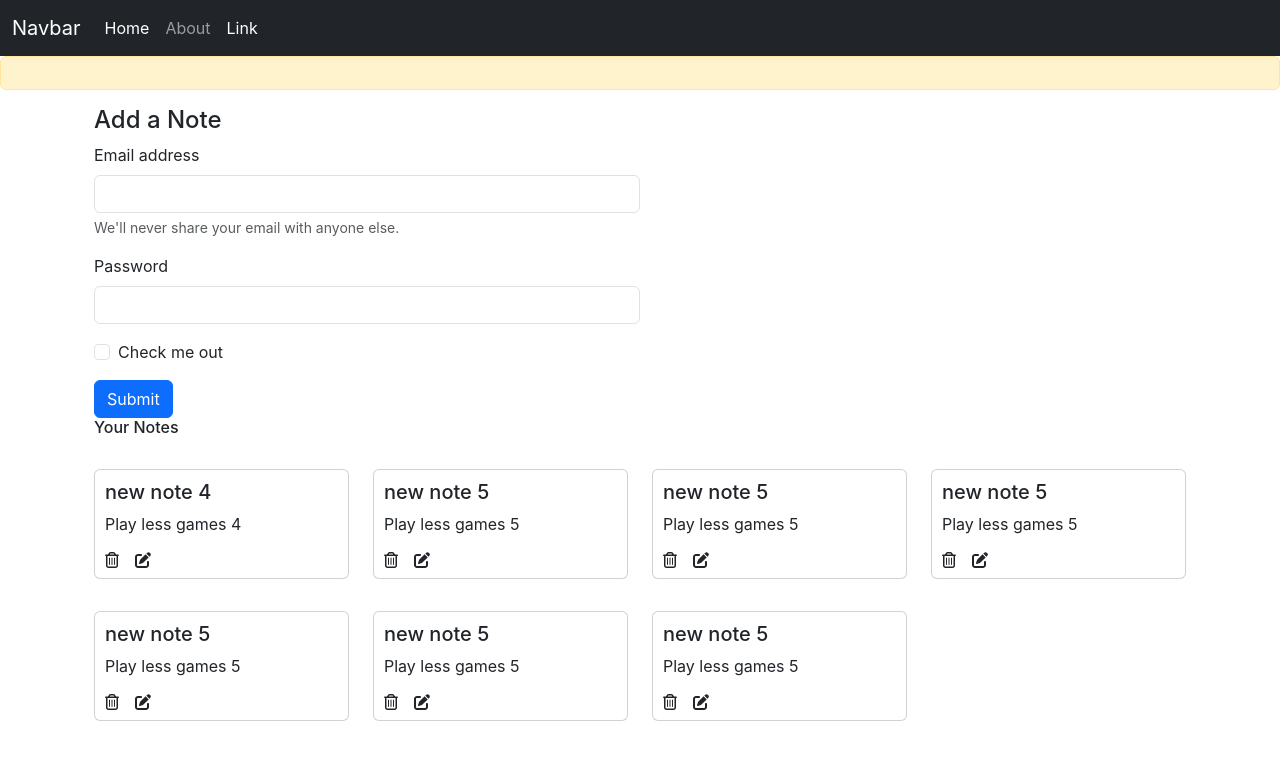
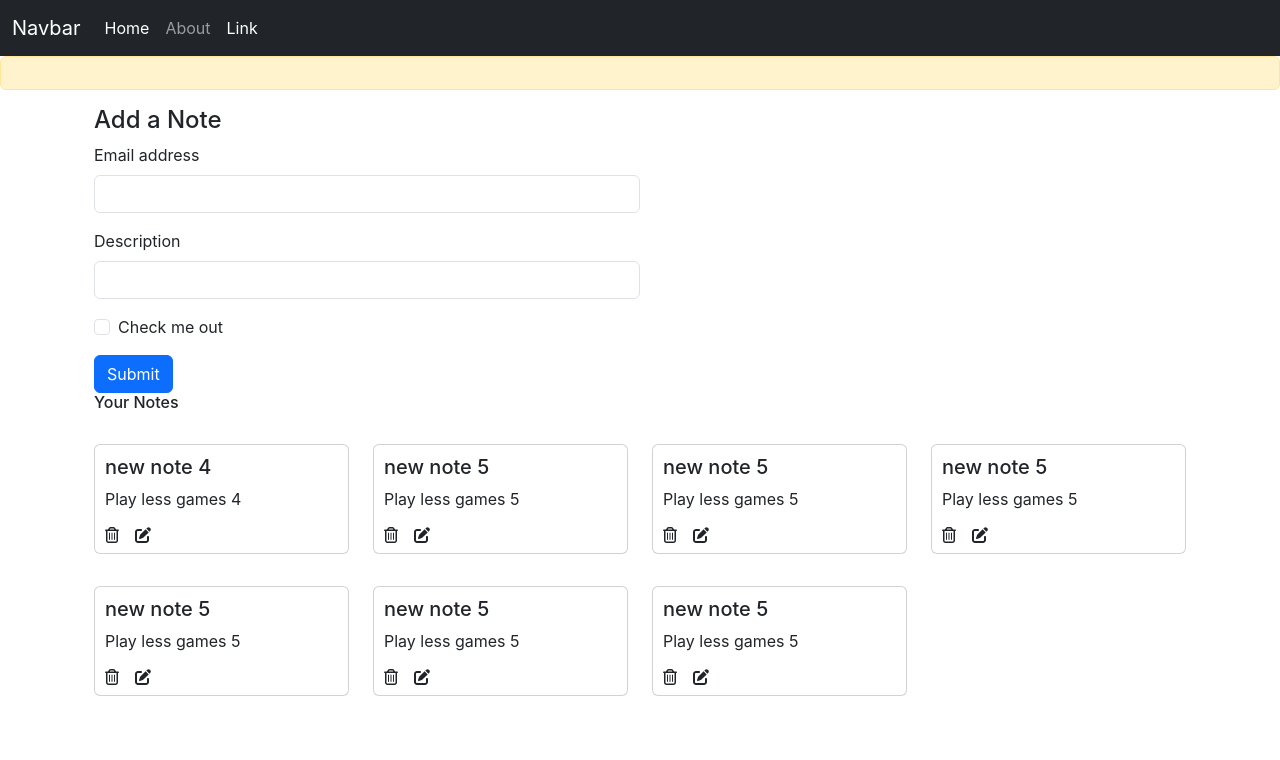
Before and after one commit to KUSHAL-HC/iNotebook, a React (Create React App) app: page / in a window 1280 px wide. Shown: the top 760 px of the page. Built offline with nearby package versions, Linux system fonts and the light colour scheme.

Commit message:
clint side of notebook is ready

```diff
--- /dev/null
+++ b/src/components/AddNotes.js
@@ -0,0 +1,41 @@
+import React, { useContext,useState } from 'react';
+import NoteContext from '../context/notes/NoteContext.js';
+
+const AddNotes = () => {
+    const  context = useContext(NoteContext);
+    const {addNote} = context;
+
+    const [note, setNote] = useState({title:"",description:"",tag:"default"})
+
+    const handleClick = (e)=>{
+        e.preventDefault();
+        console.log(note.title ,note.description , note.tag);
+        addNote(note.title ,note.description , note.tag);
+    }
+    const onChange =(e)=>{
+            setNote({...note,[e.target.name]: e.target.value})
+    }
+  return (
+    <div>
+        <h4>Add a Note</h4>
+            <form>
+                <div className="mb-3">
+                    <label htmlFor="exampleInputEmail1" className="form-label">Email address</label>
+                    <input type="text" className="form-control  w-50" id="title" name="title"  onChange={onChange}/>
+                </div>
+                <div className="mb-3">
+                    <label htmlFor="description" className="form-label">Description</label>
+                    <input type="text" className="form-control  w-50" name="description"  onChange={onChange}/>
+                </div>
+                <div className="mb-3 form-check">
+                    <input type="checkbox" className="form-check-input" id="exampleCheck1"/>
+                    <label className="form-check-label" htmlFor="exampleCheck1">Check me out</label>
+                </div>
+                <button type="submit" className="btn btn-primary" onClick={handleClick}>Submit</button>
+            </form>
+            <h6>Your Notes</h6>
+        </div>
+  )
+}
+
+export default AddNotes
--- a/src/components/Home.js
+++ b/src/components/Home.js
@@ -3,25 +3,6 @@
 const Home = () => {
   return (
     <div className="container-fluid">
-      <h4>Add a Note</h4>
-      <form action=""></form>
-        <form>
-            <div className="mb-3">
-              <label htmlFor="exampleInputEmail1" className="form-label">Email address</label>
-              <input type="email" className="form-control  w-50" id="exampleInputEmail1" aria-describedby="emailHelp"/>
-              <div id="emailHelp" className="form-text">We'll never share your email with anyone else.</div>
-            </div>
-            <div className="mb-3">
-              <label htmlFor="exampleInputPassword1" className="form-label">Password</label>
-              <input type="password" className="form-control  w-50" id="exampleInputPassword1"/>
-            </div>
-            <div className="mb-3 form-check">
-              <input type="checkbox" className="form-check-input" id="exampleCheck1"/>
-              <label className="form-check-label" htmlFor="exampleCheck1">Check me out</label>
-            </div>
-            <button type="submit" className="btn btn-primary">Submit</button>
-          </form>
-        <h6>Your Notes</h6>
         <Notes/>
      </div>
   )
--- a/src/components/Notes.js
+++ b/src/components/Notes.js
@@ -1,19 +1,23 @@
 import React, { useContext } from 'react';
 import NoteContext from '../context/notes/NoteContext.js';
 import NotesItem from './NotesItem.js';
+import AddNotes from './AddNotes.js';
 
 
 const Notes = () => {
     const  context = useContext(NoteContext);
-    const {notes,setNotes} = context;
+    const {notes,addNote} = context;
 
   return (
-    <div className='row my-3'>
-           {notes.map((note)=>{
+    <>
+        <AddNotes/>
+        <div className='row my-3'>
+              {notes.map((note)=>{
 
-          return <NotesItem key={note._id} note={note}/>
-            })}
-    </div>
+              return <NotesItem key={note._id} note={note}/>
+                })}
+        </div>
+    </>
   )
 }
 
--- a/src/context/notes/NotesState.js
+++ b/src/context/notes/NotesState.js
@@ -62,9 +62,29 @@
             "__v": 0
           }
       ]
-      const [notes , setNotes] = useState(notesInitial)
+    const [notes , setNotes] = useState(notesInitial)
+
+    const addNote = (title,description,tag)=>{
+
+      console.log("Adding a new note");
+      const note={
+        "_id": "69b052f99ea0bd4fcad8d6829",
+        "user": "69aae2ec57ab2c055507a8c2",
+        "title": title,
+        "description": description,
+        "tag": tag,
+        "date": "2026-03-10T17:20:57.249Z",
+        "__v": 0
+      };
+      setNotes(notes.concat(note))
+    }
+
+    const deleteNote = ()=>{}
+
+    const editNote = ()=>{}
+
     return (
-        <NoteContext.Provider value={{notes,setNotes}}>
+        <NoteContext.Provider value={{notes,setNotes,addNote, deleteNote,editNote}}>
             {props.children}
         </NoteContext.Provider>
     );
```
